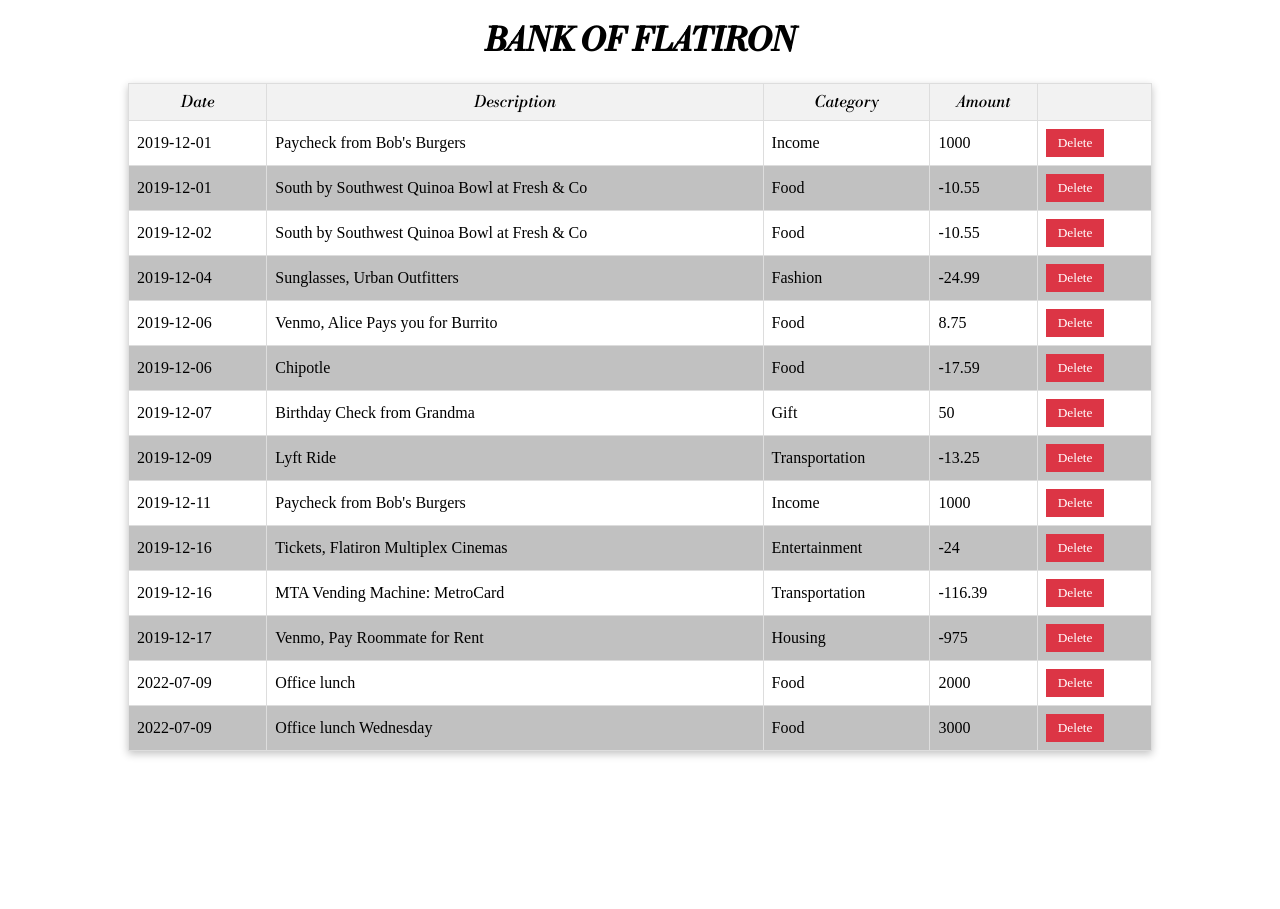
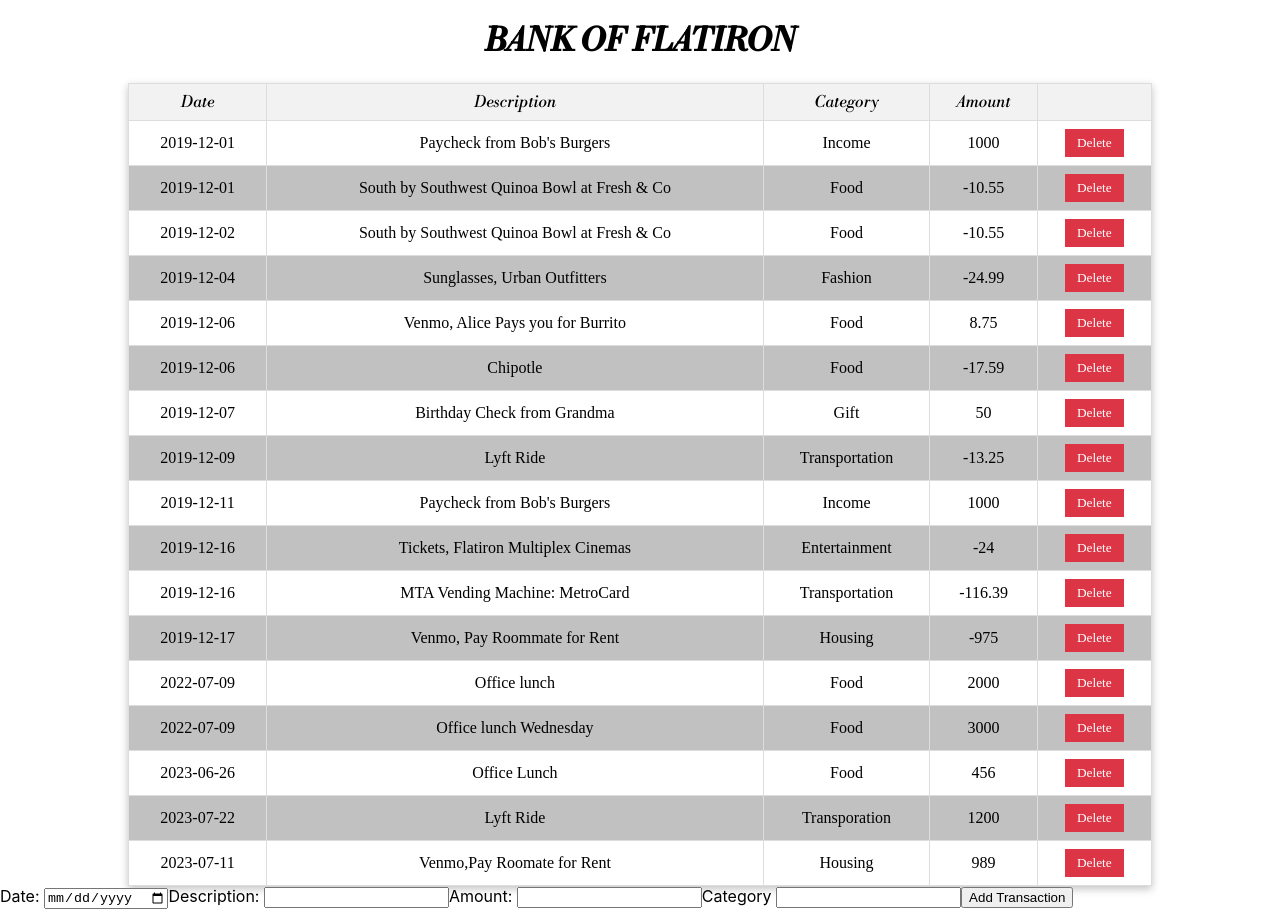
Before and after one commit to Noelle-Wavinya-Maingi/Phase-2-Week-1-Code-Challenge, a React (Create React App) app: page / in a window 1280 px wide. Before the commit the page ends 800 px from the top, so only its background shows below. Built offline with nearby package versions, Linux system fonts and the light colour scheme; data requests are answered from the project's data file; a web font is replaced by a local one.

Commit message:
Added a form for adding new transactions in the component AddTransactions

```diff
--- a/db.json
+++ b/db.json
@@ -97,6 +97,27 @@
       "category": "Food",
       "amount": "3000",
       "id": 14
+    },
+    {
+      "date": "2023-06-26",
+      "description": "Office Lunch",
+      "amount": "456",
+      "category": "Food",
+      "id": 15
+    },
+    {
+      "date": "2023-07-22",
+      "description": "Lyft Ride",
+      "amount": "1200",
+      "category": "Transporation",
+      "id": 16
+    },
+    {
+      "date": "2023-07-11",
+      "description": "Venmo,Pay Roomate for Rent",
+      "amount": "989",
+      "category": "Housing",
+      "id": 17
     }
   ]
 }
--- /dev/null
+++ b/src/components/AddTransaction..js
@@ -0,0 +1,65 @@
+import React, {useState} from "react";
+
+function AddTransaction({onFormSubmit}) {
+    const [newTransaction, setTransaction] = useState({
+        date: "",
+        description: "",
+        amount: "",
+        category: "",
+      });
+      function handleField(e) {
+        const { name, value } = e.target;
+        setTransaction({ ...newTransaction, [name]: value });
+      }
+
+
+  return (
+    <form
+      onSubmit={(e) => {
+        //e.preventDefault();
+        onFormSubmit(newTransaction);
+      }}
+      className="new-form"
+    >
+      <label>
+        Date:{" "}
+        <input
+          value={newTransaction.date}
+          onChange={handleField}
+          type="date"
+          name="date"
+        />
+      </label>
+      <label>
+        Description:{" "}
+        <input
+          value={newTransaction.description}
+          onChange={handleField}
+          type="text"
+          name="description"
+        />
+      </label>
+      <label>
+        Amount:{" "}
+        <input
+          value={newTransaction.amount}
+          onChange={handleField}
+          type="number"
+          name="amount"
+        />
+      </label>
+      <label>
+        Category{" "}
+        <input
+          value={newTransaction.category}
+          onChange={handleField}
+          type="text"
+          name="category"
+        />
+      </label>
+      <input type="submit" value="Add Transaction" />
+    </form>
+  );
+}
+
+export default AddTransaction;
--- a/src/components/App.css
+++ b/src/components/App.css
@@ -67,6 +67,7 @@ tbody td {
   border: 1px solid #dddddd;
   padding: 8px;
   font-family: "Libre Caslon Display", serif;
+  text-align: center;
 }
 
 button {
@@ -77,3 +78,7 @@ button {
   cursor: pointer;
   font-family: "Libre Caslon Display", serif;
 }
+
+button:hover{
+  background-color: darkred;
+}
--- a/src/components/App.js
+++ b/src/components/App.js
@@ -1,14 +1,37 @@
-import React from "react";
+import React, { useState } from "react";
 import "./App.css";
 import Transactions from "./Transactions";
+import AddTransaction from "./AddTransaction.";
 
 function App() {
+  const [trans, setTrans] = useState([]);
+
+  function AddNewTransaction(newTrans){
+    fetch("http://localhost:3000/transactions", {
+      method: "POST",
+      headers: {"Content-Type": "application/json"},
+      body: JSON.stringify(newTrans),
+    })
+    .then((res) => {
+      if(res.ok) {
+        return res.json()
+      }
+      throw new Error('Network response was not okay');
+    })
+    .then((data) => {
+      setTrans([...trans, data])
+    })
+    .catch((error) => {
+      console.error("Error Adding New Transaction", error);
+    })
+  }
   return (
     <div>
       <div>
         <h1> BANK OF FLATIRON </h1>
       </div>
       <Transactions />
+      <AddTransaction onFormSubmit={AddNewTransaction} />
     </div>
   );
 }
--- a/src/components/Transactions.js
+++ b/src/components/Transactions.js
@@ -8,7 +8,7 @@ function Transactions() {
     fetch("http://localhost:3000/transactions")
       .then((res) => {
         if (res.ok) {
-            return res.json();
+          return res.json();
         }
         throw new Error("Network response was not okay");
       })
```
